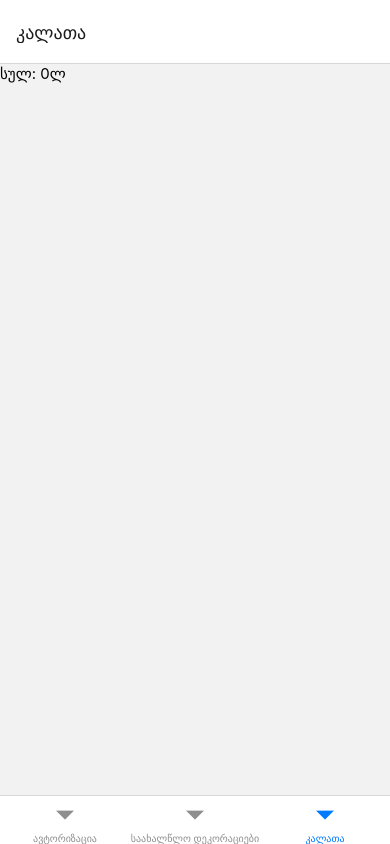
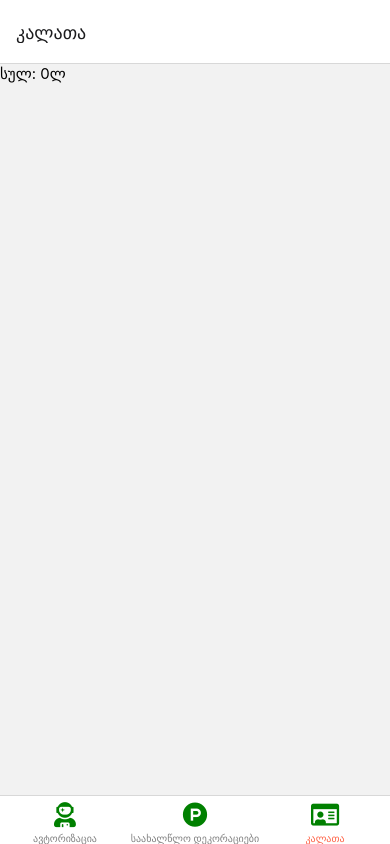
Before and after one commit to qetiproject/vendooApp, a React Native app: screen /Card in a window 390 px wide. Built offline with nearby package versions, Linux system fonts and the light colour scheme.

Commit message:
bottom tab icons

```diff
--- a/src/components/sidebar/menu.jsx
+++ b/src/components/sidebar/menu.jsx
@@ -5,19 +5,55 @@ import { useState } from "react";
 import DecorationCategory from "../products/decoration/decorationCategory";
 import Card  from '../products/card'
 import AsyncStorage from '@react-native-async-storage/async-storage';
+import Icon from 'react-native-vector-icons/FontAwesome5';
 
 const Menu = () => {
     const Tab = createBottomTabNavigator();
     const [isLogged, setIsLogged] = useState(false)
 
-    useEffect( async () => {
+    const logged = async () => {
         const value = await AsyncStorage.getItem('token')
         value !== null ? setIsLogged(true) : setIsLogged(false)
+    }
+    useEffect(() => {
+       logged()
       }, [])
 
     return(
 
-        <Tab.Navigator>
+        <Tab.Navigator
+            screenOptions={({ route }) => ({
+             tabBarIcon: ({ focused, color, size }) => {
+                if (route.name === 'Auth') {
+                return (
+                    <Icon
+                        name={'user-astronaut'}
+                        size={25}
+                        color="green"
+                    />
+                );
+                } else if (route.name === 'Products') {
+                return (
+                    <Icon
+                        name={'product-hunt'}
+                        size={25}
+                        color="green"
+                    />
+                );
+                } else if (route.name === 'Card') {
+                    return (
+                        <Icon
+                            name={'id-card'}
+                            size={25}
+                            color="green"
+                        />
+                    );
+                }
+            },
+            tabBarInactiveTintColor: 'gray',
+            tabBarActiveTintColor: 'tomato',
+        })}
+      >
             <Tab.Screen
                 name="Auth"
                 component={Login}
@@ -33,12 +69,8 @@ const Menu = () => {
                 component={Card}
                 options={{ title: 'კალათა' }}
             />
-            {/* <Tab.Screen
-                name="Logout"
-                component={LogOut}
-                options={{ title: 'გასვლა' }}
-            /> */}
         </Tab.Navigator>
+
     )
 }
 
```
Also changed, not shown: App.js (+2 -22 lines), src/components/auth/login.jsx (indentation only).
